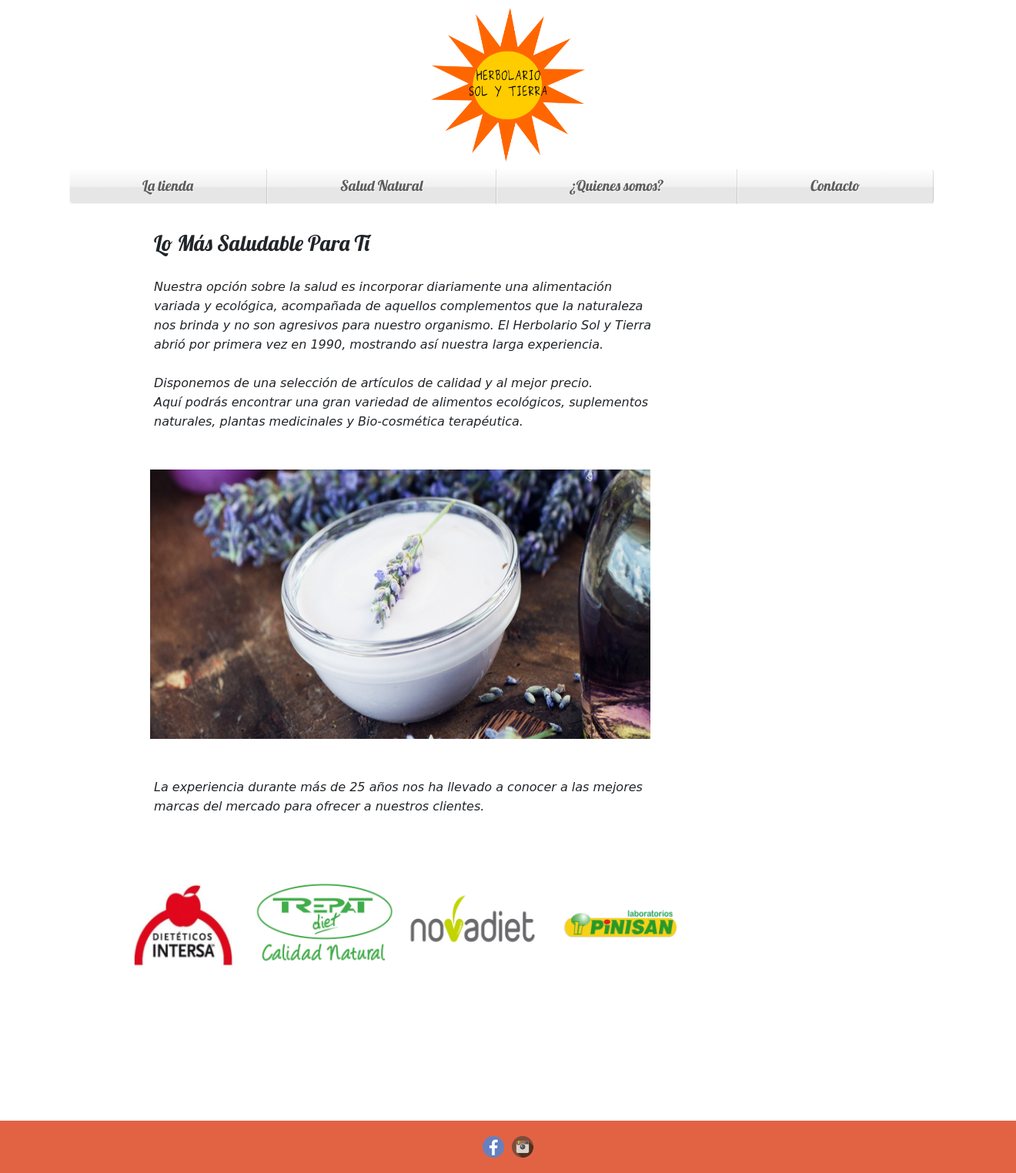
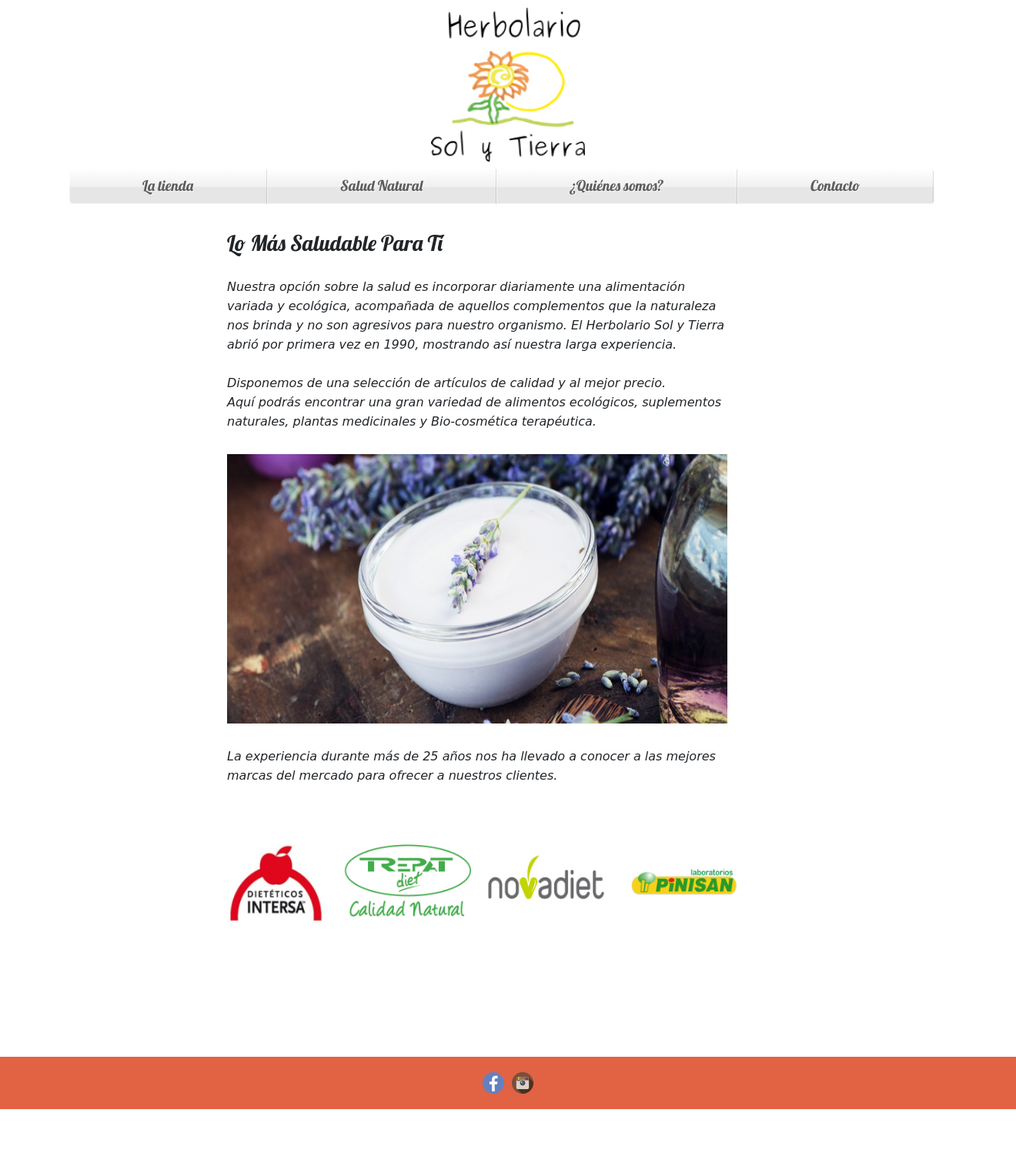
Before and after one commit to peduajo/Web-Tienda, a Flask app: page /sobre_nosotros in a window 1320 px wide. Shown: the part 58-1582 px from the top of the page at 77% size. After the commit the page ends 1499 px from the top, so only its background shows below. Run offline with Flask 2, Linux system fonts and the light colour scheme; some libraries are stand-ins or nearby versions.

Commit message:
logo yapariencias mejoradas

```diff
--- a/SOURCE/static/css/micss.css
+++ b/SOURCE/static/css/micss.css
@@ -168,20 +168,14 @@ footer a:link{
     white-space:nowrap;
 }
 
-#imagenSobreNosotros{
-	margin-top: 20px;
-	margin-bottom: 20px;
-}
-
 .slideMarca{
-	margin-top: 25px;
-	margin-bottom: 25px;
+	margin-top: 60px;
+	width:100%
 }
 
 .slider-marcas{
-    margin-top: 70px;
-    max-width:750px;
-    margin-right: 230px;
+    max-width: 700px;
+    align: left;
 }
 
 .productos{
@@ -190,7 +184,7 @@ footer a:link{
 }
 
 .producto h4{
-    font-family: 'Poiret One', cursive;
+    font-family: 'Poiret One';
 	margin-top: 15px;
 	margin-bottom: 40px;
 	text-align: center;
@@ -250,7 +244,6 @@ footer a:link{
 #imagen-sobre-nosotros{
     margin-top: 30px;
     margin-bottom: 30px;
-    margin-left: 90px;
 }
 
 .ubicaciones{
--- a/SOURCE/templates/noticias.html
+++ b/SOURCE/templates/noticias.html
@@ -4,7 +4,7 @@
     <meta charset="UTF-8">
     <meta name="viewport" content="width=device-width, initial-scale=1">
     <title>Productos</title>
-    <link rel="icon" type="image/gif" href="{{ url_for('static', filename='logo/drawing.ico') }}" sizes="16x16" />
+    <link rel="icon" type="image/gif" href="{{ url_for('static', filename='logo/drawing2.ico') }}" sizes="16x16" />
     <link rel="stylesheet" type="text/css" href="{{ url_for('static', filename='css/micss.css') }}">
     <link rel="stylesheet" href="https://maxcdn.bootstrapcdn.com/bootstrap/4.0.0-beta.2/css/bootstrap.min.css">
     <link rel="stylesheet" href="http://fonts.googleapis.com/css?family=Lobster" />
@@ -39,7 +39,7 @@
                     <ul class="fancyNav">
                         <li id="tienda"><a href="{{ url_for('tienda')}}">La tienda</a></li>
                         <li id="noticias"><a href="#">Salud Natural</a></li>
-                        <li id="sobreNosotros"><a href="{{ url_for('sobre_nosotros')}}">¿Quienes somos?</a></li>
+                        <li id="sobreNosotros"><a href="{{ url_for('sobre_nosotros')}}">¿Quiénes somos?</a></li>
                         <li id="contacto"><a href="{{ url_for('contacto')}}">Contacto</a></li>
                     </ul>
                 </nav>
--- a/SOURCE/templates/sobreNosotros.html
+++ b/SOURCE/templates/sobreNosotros.html
@@ -4,7 +4,7 @@
     <meta charset="UTF-8">
     <meta name="viewport" content="width=device-width, initial-scale=1">
     <title>Sobre Nosotros</title>
-    <link rel="icon" type="image/gif" href="{{ url_for('static', filename='logo/drawing.ico') }}" sizes="16x16" />
+    <link rel="icon" type="image/gif" href="{{ url_for('static', filename='logo/drawing2.ico') }}" sizes="16x16" />
     <link rel="stylesheet" type="text/css" href="{{ url_for('static', filename='css/micss.css') }}">
     <link rel="stylesheet" href="https://maxcdn.bootstrapcdn.com/bootstrap/4.0.0-beta.2/css/bootstrap.min.css">
     <link rel="stylesheet" href="http://fonts.googleapis.com/css?family=Lobster" />
@@ -39,14 +39,14 @@
                     <ul class="fancyNav">
                         <li id="tienda"><a href="{{ url_for('tienda')}}">La tienda</a></li>
                         <li id="noticias"><a href="{{ url_for('noticias')}}">Salud Natural</a></li>
-                        <li id="sobreNosotros"><a href="#">¿Quienes somos?</a></li>
+                        <li id="sobreNosotros"><a href="#">¿Quiénes somos?</a></li>
                         <li id="contacto"><a href="{{ url_for('contacto')}}">Contacto</a></li>
                     </ul>
                 </nav>
             </div>
             <div class="row">
-                <div class="col-md-1"></div>
-                <div class="col-md-10">
+                <div class="col-md-2"></div>
+                <div class="col-md-8">
                     <h1 id="titulo-sobre-nosotros">Lo Más Saludable Para Tí</h1>
                     <i class="parrafo">
                         Nuestra opción sobre la salud es incorporar diariamente una alimentación <br>
@@ -58,31 +58,35 @@
                         naturales, plantas medicinales y Bio-cosmética terapéutica.
                     </i>
                 </div>
-                <div class="col-md-1"></div>
+                <div class="col-md-2"></div>
             </div>
             <div class="row">
-                <div class="col-md-12" id="imagen-sobre-nosotros">
-                    <img id="imagenSobreNosotros" src="{{ url_for('static', filename='imagenes/sobreNosotros1.jpg') }}" width="650" height="350">
+                <div class="col-md-2"></div>
+                <div class="col-md-8" id="imagen-sobre-nosotros">
+                    <img src="{{ url_for('static', filename='imagenes/sobreNosotros1.jpg') }}" width="650" height="350">
                 </div>
+                <div class="col-md-2"></div>
             </div>
             <div class="row">
-                <div class="col-md-1"></div>
-                <div class="col-md-10">
+                <div class="col-md-2"></div>
+                <div class="col-md-8">
                     <i class="parrafo">
                         La experiencia durante más de 25 años nos ha llevado a conocer a las mejores <br>
                         marcas del mercado para ofrecer a nuestros clientes.
                     </i>
                 </div>
-                <div class="col-md-1"></div>
+                <div class="col-md-2"></div>
             </div>
             <div class="row">
-                <div class="col-md-12" align="center">
+                <div class="col-md-2"></div>
+                <div class="col-md-8">
                     <div class="slider-marcas">
-                        <img class="slideMarca" src="{{ url_for('static', filename='imagenes/marcas/fila1.png')}}" style="width:100%">
-                        <img class="slideMarca" src="{{ url_for('static', filename='imagenes/marcas/fila2.png')}}" style="width:100%">
-                        <img class="slideMarca" src="{{ url_for('static', filename='imagenes/marcas/fila3.png')}}" style="width:100%">
+                        <img class="slideMarca" src="{{ url_for('static', filename='imagenes/marcas/fila1.png')}}">
+                        <img class="slideMarca" src="{{ url_for('static', filename='imagenes/marcas/fila2.png')}}">
+                        <img class="slideMarca" src="{{ url_for('static', filename='imagenes/marcas/fila3.png')}}">
                     </div>
                 </div>
+                <div class="col-md-2"></div>
             </div>
             <div class="row">
                 <br>
```
Also changed, not shown: SOURCE/templates/tienda.html (+2 -6 lines), SOURCE/templates/ubicacion.html (+11 -19 lines), SOURCE/static/imagenes/marcas/colestia.jpg (added), SOURCE/static/imagenes/marcas/producto-colestia.jpg (added), SOURCE/static/logo/drawing.ico (deleted), SOURCE/static/logo/drawing.png, SOURCE/static/logo/drawing.svg (deleted), SOURCE/static/logo/drawing2.ico (added).
